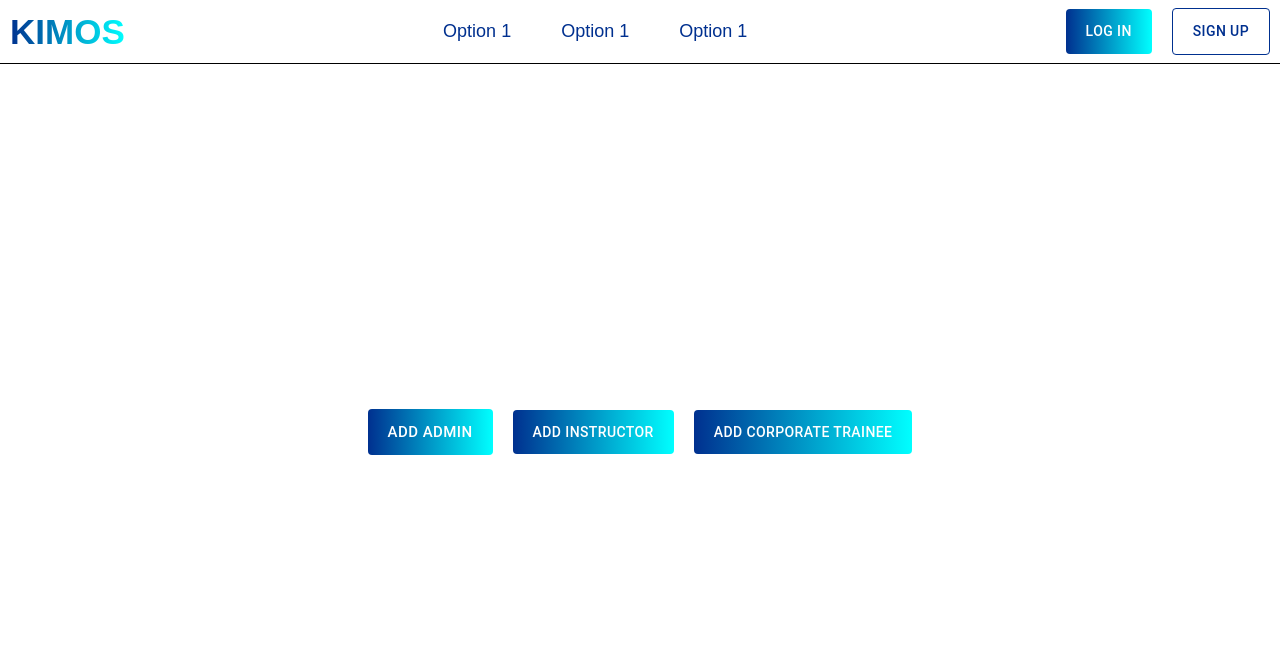
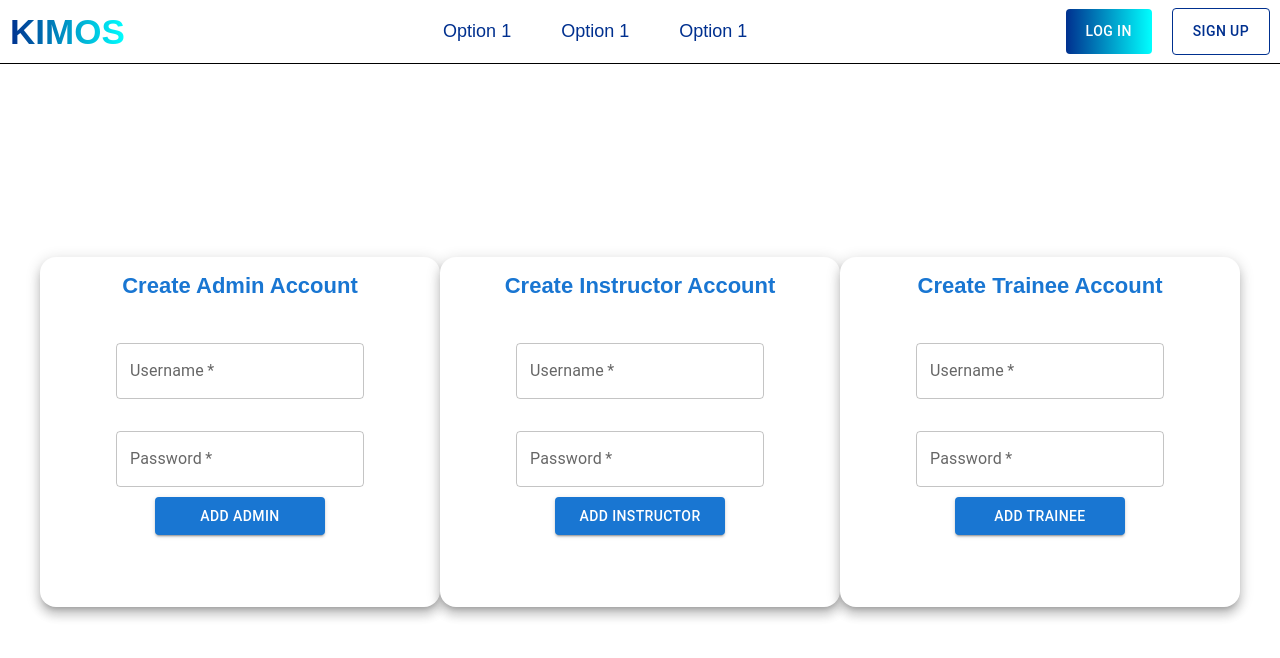
Before and after one commit to Advanced-Computer-Lab-2022/KIMOS, a React (Create React App) app in the folder frontend/reactproj/: page /admin in a window 1280 px wide. Shown: the top 658 px of the page. Built offline with nearby package versions, Linux system fonts and the light colour scheme.

Commit message:
admin cards for adding accounts done

```diff
--- a/frontend/reactproj/src/components/admin.js
+++ b/frontend/reactproj/src/components/admin.js
@@ -1,11 +1,12 @@
 import React, { Component } from 'react';
 import PrimaryButton from './buttons/primaryBtn';
+import AdminCard from './adminCard.js';
 
+import Button from '@mui/material/Button';
+import { AppBar, Box, Card, Paper } from '@mui/material';
 
-class admin extends Component {
-    render() {
 function addAdmin(){
-
+    alert("hi");
 }
 function addInstructor(){
 
@@ -13,16 +14,16 @@ class admin extends Component {
 function addCorporateTrainee(){
 
 }
+function admin(){
+
         return (
-            <div className = "display-content">
-                <div className = "tmp-content">
-                        <PrimaryButton function={addAdmin} btnSize="large" btnText="Add Admin"/>
-                        <PrimaryButton function={addInstructor} btnSize="medium" btnText="Add Instructor"/>
-                        <PrimaryButton function={addCorporateTrainee} btnSize="400 px" btnText="Add Corporate Trainee"/>
-                </div>
+                   <div className='tmp-content'>
+                            <AdminCard sx={{padding:'50px'}}header = {"Create Admin Account"} buttonName = {"Add Admin"}/>
+                            <AdminCard header = {"Create Instructor Account"} buttonName = {"Add Instructor"}/>
+                            <AdminCard header = {"Create Trainee Account"} buttonName = {"Add Trainee"}/>
                     </div>
                 );
     }
-}
+
 
 export default admin;
--- /dev/null
+++ b/frontend/reactproj/src/components/adminCard.js
@@ -0,0 +1,48 @@
+import { AppBar, Box, Button, Card, Paper, TextField, Toolbar } from '@mui/material';
+import { blue } from '@mui/material/colors';
+import { display } from '@mui/system';
+import React, { Component } from 'react';
+import primaryBtn from './buttons/primaryBtn';
+import PrimaryButton from './buttons/primaryBtn';
+
+function adminCard(props) {
+        return(
+                    <Box  sx={{
+                                width: 400,
+                                height:350,
+                                bgcolor: 'background.paper',
+                                boxShadow: 8,
+                                borderRadius: 4,
+                                p: 2,
+                                position: 'relative'
+                                 }}>
+                         <h2 style={{display:'flex', justifyContent: 'center', fontFamily:'arial,sans-sarif', color:'#1976d2', fontSize:'22px'}}>{props.header}</h2>
+                         <Toolbar sx={{display:'flex',
+                                       marginTop:'5%',
+                                       flexDirection: 'column',
+                                       position:'abolute'}}>
+
+                            <TextField
+                                sx={{display:'flex', justifyContent:'center', marginTop:'8%'}}
+                                required
+                                label="Username"
+                                size= "medium"
+                                variant="outlined" />
+
+                            <TextField
+                                sx={{display:'flex', justifyContent:'center', marginTop:'10%'}}
+                                required
+                                label="Password"
+                                size= "medium"
+                                variant="outlined" />
+                            <Button size="medium" sx={{ width:170, height:38, marginTop:'22%', marginLeft:'65%',}}variant="contained">{props.buttonName}</Button>
+                             {/* <PrimaryButton function={props.addAdmin} btnSize="medium" btnText="Add Admin"/>
+                            <PrimaryButton function={props.addInstructor} btnSize="small" btnText="Add Instructor"/>
+                            <PrimaryButton function={props.addCorporateTrainee} btnSize="400 px" btnText="Add Corporate Trainee"/> */}
+                        </Toolbar>
+                    </Box>
+
+
+        );
+    }
+export default adminCard;
--- a/frontend/reactproj/src/styles/main.scss
+++ b/frontend/reactproj/src/styles/main.scss
@@ -42,13 +42,18 @@ body{
         margin: 10px;
     }
 
-.addusers{
+.admin-card{
+    display: flex;
+    flex-direction: row;
+    align-items: center;
+    justify-content: center;
+    height: 100%;
+}
+.admin-box{
     display: flex;
     align-items: center;
     justify-content: center;
     height: 100%;
-    button, a{
-        margin: 10px;
-    }
+
 }
 }
--- a/package.json
+++ b/package.json
@@ -19,6 +19,9 @@
   },
   "homepage": "https://github.com/Advanced-Computer-Lab-2022/KIMOS#readme",
   "dependencies": {
+    "@emotion/react": "^11.10.4",
+    "@emotion/styled": "^11.10.4",
+    "@mui/material": "^5.10.10",
     "colors": "^1.4.0",
     "dotenv": "^16.0.3",
     "express": "^4.18.2",
```
Also changed, not shown: 2 other files (tests, documents, lock files or other folders). Lines whose indentation alone changed are shown as unchanged.
